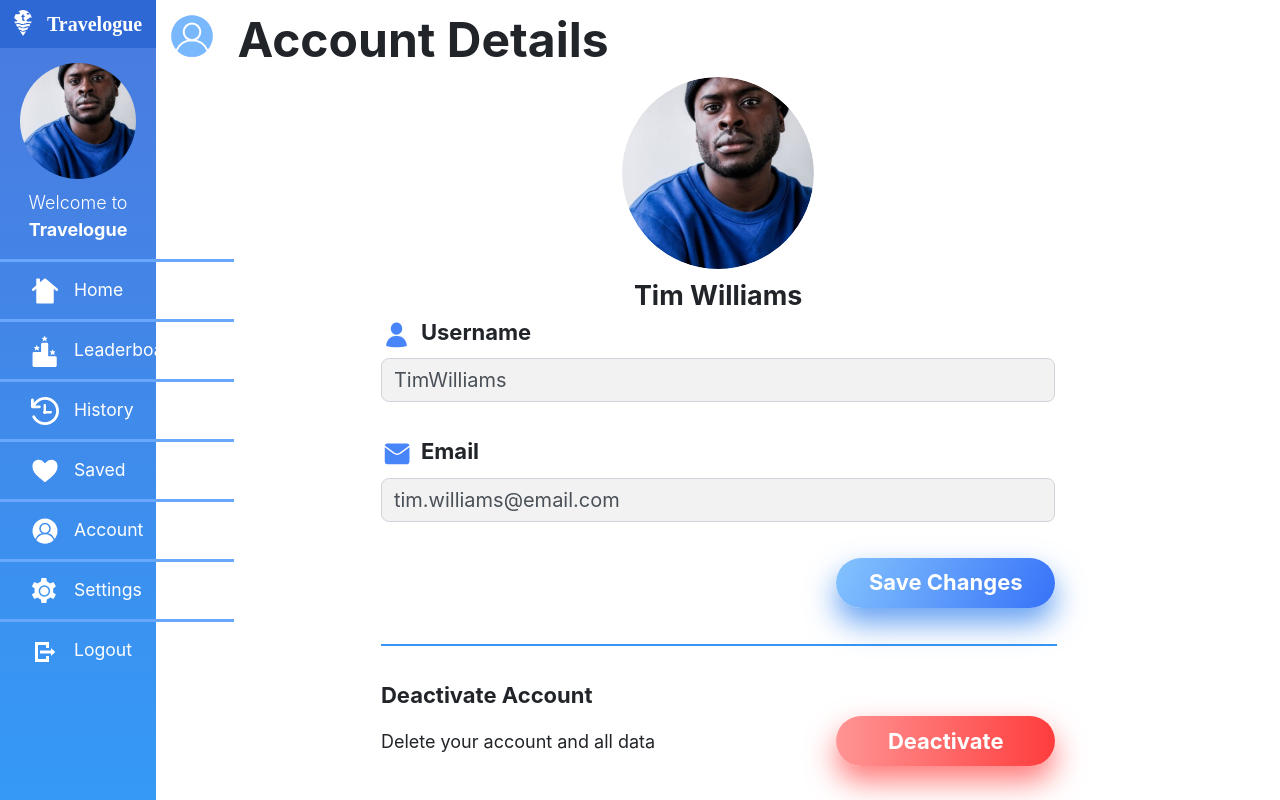
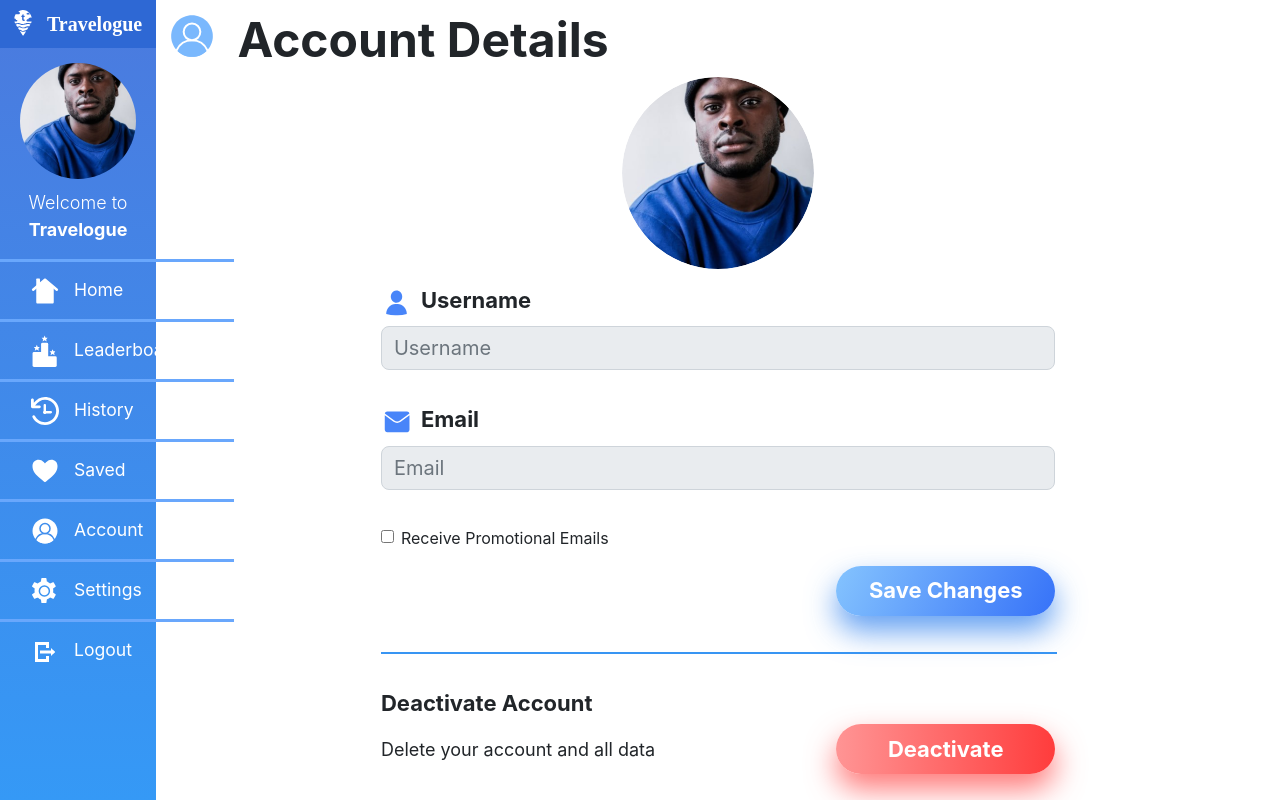
Before and after one commit to Studio-3A/2021_SES3A_TEAM3_Frontend, a React (Create React App) app in the folder travelogue-web/: page /account in a window 1280 px wide. Built offline with nearby package versions, Linux system fonts and the light colour scheme; no server answers; the HTML template or start-up script is replaced by a standard one.

Commit message:
Converted the accounts page into a FC using hooks, added swal and email checkbox.
Fixed warnings on landing page

Created a fn which only displays firstname of the user

```diff
--- a/travelogue-web/src/Components/Home/GeneratedTrip.tsx
+++ b/travelogue-web/src/Components/Home/GeneratedTrip.tsx
@@ -19,13 +19,20 @@ interface State {
 // do not do this irl
 const a = TestTrip as Trip;
 
+
+export function FirstName() {
+  const auth = useAuth();
+  let username = auth.user?.displayName || '';
+  let index = username.indexOf(' ');
+
+  return username.substr(0, index);
+}
+
 const GeneratedTrip: FC = () => {
-  const auth = useAuth();
-
   return (
     <div className='main'>
       <div className='header-text'>
-        <Header name={auth.user?.displayName || "Some default display name"} />
+        <Header name={FirstName()} />
       </div>
 
       <div>
@@ -41,6 +48,6 @@ const GeneratedTrip: FC = () => {
       </div>
     </div>
   );
-}
+};
 
 export default GeneratedTrip;
--- a/travelogue-web/src/Components/Home/Home.tsx
+++ b/travelogue-web/src/Components/Home/Home.tsx
@@ -7,6 +7,7 @@ import styled from 'styled-components';
 import 'bootstrap/dist/css/bootstrap.min.css';
 import './Home.css';
 import { useAuth } from '../../firebase/Auth';
+import { FirstName } from './GeneratedTrip';
 
 // Components
 import Header from './Header';
@@ -60,7 +61,7 @@ const Home: FC = () => {
     <div className='Home'>
       <div className='body'>
         <div className='top'>
-          <Header name={auth.user?.displayName || "Some default display name"} />
+          <Header name={FirstName()} />
         </div>
         <div className='menu'>
           <MenuCard />
--- a/travelogue-web/src/Components/Users/Account.css
+++ b/travelogue-web/src/Components/Users/Account.css
@@ -90,6 +90,18 @@
     background: #F2F2F2;
     border-radius: 8px;
     font-size: 20px;
+}
+
+.checkbox-options{
+    display: flex;
+    flex-direction: row;
+    justify-content: start;
+}
+
+.form-check{
+    display: flex;
+    flex-direction: column;
+    justify-content: start;
 }
 
 .save-btn-div {
--- a/travelogue-web/src/Components/Users/Account.tsx
+++ b/travelogue-web/src/Components/Users/Account.tsx
@@ -1,11 +1,12 @@
 // TODO:
 //   -  Create profile/accounts page for the user
 
-import React from 'react';
+import React, { FC, useState } from 'react';
 import { BrowserRouter } from 'react-router-dom';
 import { Form, Button } from 'react-bootstrap';
-import styled from 'styled-components';
+import { useAuth } from '../../firebase/Auth';
 import 'bootstrap/dist/css/bootstrap.min.css';
+import Swal from 'sweetalert2'
 import './Account.css';
 
 // Images
@@ -13,146 +14,168 @@ import AccountIcon from "../../Images/account-ico.svg";
 import ProfileIcon from "../../Images/profile-ico.svg";
 import EmailIcon from "../../Images/email-ico.svg";
 import ProfilePic from "../../Images/default-profile-ico.svg";
-import CameraIcon from "../../Images/camera-ico.svg";
+import CameraIcon from '../../Images/camera-ico.svg';
 
 
 interface State {
-    name: string,
-    username: string,
-    email: string
+    name: string;
+    email: string;
+    sendEmails: boolean;
 }
 
 // TODO:
-class Account extends React.Component<{}, State> {
+const Account: FC = () => {
+    const auth = useAuth();
+    const [name] = useState<string>(auth.user?.displayName || '');
+    const [email] = useState<string>(auth.user?.email || '');
+    const [sendEmails, setSendEmails] = useState(false)
 
-    constructor(props: {}) {
-        super(props);
-
-        this.state = {
-            name: 'Tim Williams',
-            username: 'TimWilliams',
-            email: 'tim.williams@email.com'
+    let onSubmit = async (e: React.FormEvent<HTMLFormElement>) => {
+        e.preventDefault();
+        Swal.fire('Saved!', '', 'success');
     };
 
-        this.onChangeUsername = this.onChangeUsername.bind(this);
-        this.onChangeEmail = this.onChangeEmail.bind(this);
-        this.onSubmit = this.onSubmit.bind(this);
-        this.onDeactivate = this.onDeactivate.bind(this);
+    let onDeactivate = async (e: React.FormEvent<HTMLFormElement>) => {
+        e.preventDefault();
+        Swal.fire({
+            title: 'Are you sure?',
+            text: "You won't be able to revert this!",
+            icon: 'warning',
+            showCancelButton: true,
+            confirmButtonColor: '#3085d6',
+            cancelButtonColor: '#d33',
+            confirmButtonText: 'Yes, deactivate it!',
+        }).then((result) => {
+            if (result.isConfirmed) {
+                Swal.fire(
+                    'Deactivated!',
+                    'Your account has been deactivated.',
+                    'success'
+                ).then( () => {
+                    window.location.href = '/';
+                });
+            }
+        });
+    };
+
+    let handlePromotionalEmail = () =>{
+        setSendEmails(!sendEmails)
     }
 
-    onChangeUsername(e: React.ChangeEvent<HTMLInputElement>) {
-        this.setState({
-            username: e.target.value
-        });
-    }
-    onChangeEmail(e: React.ChangeEvent<HTMLInputElement>) {
-        this.setState({
-            email: e.target.value
-        });
-    }
-
-    onSubmit = async (e: React.FormEvent<HTMLFormElement>) => {
-        e.preventDefault();
-        alert("Successfully Updated Details.");
-    }
-
-    onDeactivate = async (e: React.FormEvent<HTMLFormElement>) => {
-        e.preventDefault();
-        alert("Account Deactivated.");
-    }
-
-    render() {
     return (
         <BrowserRouter>
-                <div className="Account">
-
+            <div className='Account'>
                 {/*Title*/}
-                    <div className="page-title-div">
-                        <div className="padding-right-20px">
-                            <img src={AccountIcon} className="account-icon" alt="accountIcon"/>
+                <div className='page-title-div'>
+                    <div className='padding-right-20px'>
+                        <img src={AccountIcon} className='account-icon' alt='accountIcon' />
                     </div>
                     <div>
-                            <h3 className="page-title-text">Account Details</h3>
+                        <h3 className='page-title-text'>Account Details</h3>
                     </div>
                 </div>
 
                 {/*Main form section*/}
-                    <div className="account-body">
-                        <div className="profile-pic-div">
+                <div className='account-body'>
+                <div className='profile-pic-div'>
                     <div>
-                                <img src={ProfilePic} alt="profilePic" className="profile-img" />
-                                <img src={CameraIcon} alt="cameraIcon" className="camera-icon" />
+                    <img src={auth.user?.photoURL || ProfilePic} alt='profilePic' className='profile-img' />
+                    <img src={CameraIcon} alt='cameraIcon' className='camera-icon' />
                     </div>
                     <div>
-                                <h4 className="name-text">{this.state.name}</h4>
+                    <h4 className='name-text'>{name}</h4>
                     </div>
                 </div>
 
-                        <Form className="form-background" onSubmit={this.onSubmit}>
-                            <div className="form-details-div">
+                <Form className='form-background' onSubmit={onSubmit}>
+                    <div className='form-details-div'>
                         <div>
-                                    <div className="form-details-title-div">
-                                        <div className="padding-right-10px">
-                                            <img src={ProfileIcon} className="textbox-icon" alt="profileIcon"/>
+                            <div className='form-details-title-div'>
+                            <div className='padding-right-10px'>
+                                <img
+                                src={ProfileIcon}
+                                className='textbox-icon'
+                                alt='profileIcon'
+                                />
                             </div>
                             <div>
-                                            <h5 className="textbox-header">Username</h5>
+                                <h5 className='textbox-header'>Username</h5>
                             </div>
                             </div>
                         </div>
-                                <div className="textbox-item">
-                                    <Form.Group controlId="formUsername">
-                                        <Form.Control type="text"
-                                        name="username"
-                                        placeholder="Username"
-                                        value={this.state.username}
-                                        onChange={this.onChangeUsername}
-                                        className="textbox" />
+                        <div className='textbox-item'>
+                            <Form.Group controlId='formUsername'>
+                            <Form.Control
+                                type='text'
+                                name='username'
+                                placeholder='Username'
+                                value={name.replace(/ /g,'')}
+                                className='textbox'
+                                readOnly
+                            />
                             </Form.Group>
                         </div>
                         <div>
-                                    <div className="form-details-title-div">
-                                        <div className="padding-right-10px">
-                                            <img src={EmailIcon} className="textbox-icon" alt="emailIcon"/>
+                            <div className='form-details-title-div'>
+                            <div className='padding-right-10px'>
+                                <img
+                                src={EmailIcon}
+                                className='textbox-icon'
+                                alt='emailIcon'
+                                />
                             </div>
                             <div>
-                                            <h5 className="textbox-header">Email</h5>
+                                <h5 className='textbox-header'>Email</h5>
                             </div>
                             </div>
                         </div>
-                                <div className="textbox-item">
-                                    <Form.Group controlId="formEmail">
-                                        <Form.Control type="text"
-                                            name="email"
-                                            placeholder="Email"
-                                            value={this.state.email}
-                                            onChange={this.onChangeEmail}
-                                            className="textbox" />
+                        <div className='textbox-item'>
+                            <Form.Group controlId='formEmail'>
+                            <Form.Control
+                                type='text'
+                                name='email'
+                                placeholder='Email'
+                                value={email}
+                                className='textbox'
+                                readOnly
+                            />
                             </Form.Group>
                         </div>
                     </div>
-                            <div className="save-btn-div">
-                                <Button type="submit" className="save-btn">
+                    <div className="checkbox-options">
+                        <div key="default-checkbox" className="mb-3">
+                            <Form.Check
+                                type='checkbox'
+                                label = 'Receive Promotional Emails'
+                                onClick= {handlePromotionalEmail}
+                            />
+                        </div>
+                    </div>
+
+                    <div className='save-btn-div'>
+                        <Button type='submit' className='save-btn'>
                             Save Changes
                         </Button>
                     </div>
                 </Form>
 
-                        <hr className="line" />
+                <hr className='line' />
 
                 {/*Deactivate Account Section*/}
-                        <div className="deactivate-div">
+                <div className='deactivate-div'>
                     <div>
-                                <h4 className="deactivate-heading">Deactivate Account</h4>
+                    <h4 className='deactivate-heading'>Deactivate Account</h4>
                     </div>
                     <div>
-                                <div className="deactivate-body-div">
+                    <div className='deactivate-body-div'>
                         <div>
-                                        <text className="deactivate-text">Delete your account and all data</text>
+                        <text className='deactivate-text'>
+                            Delete your account and all data
+                        </text>
                         </div>
                         <div>
-                                        <Form onSubmit={this.onDeactivate}>
-                                            <Button className="deactivate-btn" type="submit">
+                        <Form onSubmit={onDeactivate}>
+                            <Button className='deactivate-btn' type='submit'>
                             Deactivate
                             </Button>
                         </Form>
@@ -162,8 +185,8 @@ class Account extends React.Component<{}, State> {
                 </div>
                 </div>
             </div>
-            </BrowserRouter >
+            </BrowserRouter>
     );
-    }
-}
+};
+
 export default Account;
```
Also changed, not shown: travelogue-web/src/Components/LandingPage/LandingPage.tsx (+13 -20 lines). Lines whose indentation alone changed are shown as unchanged.
